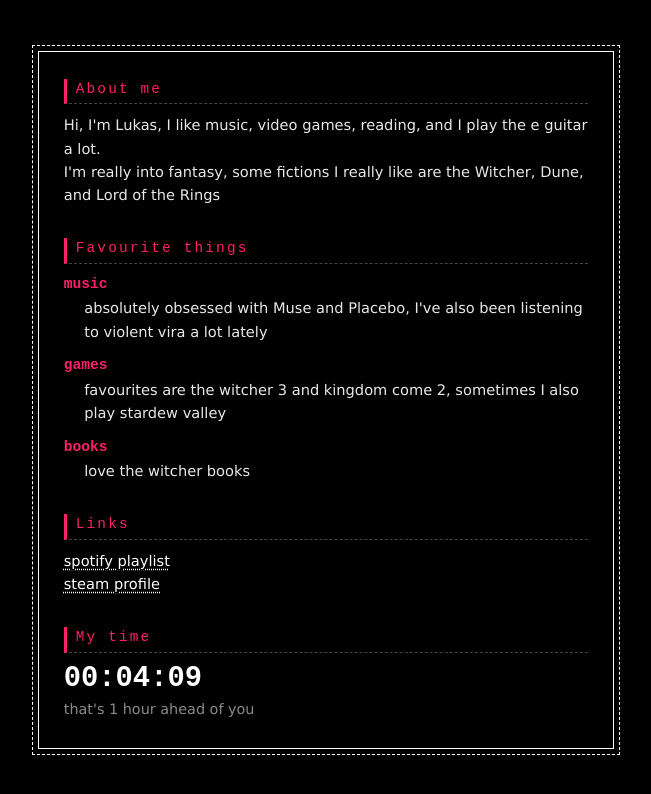
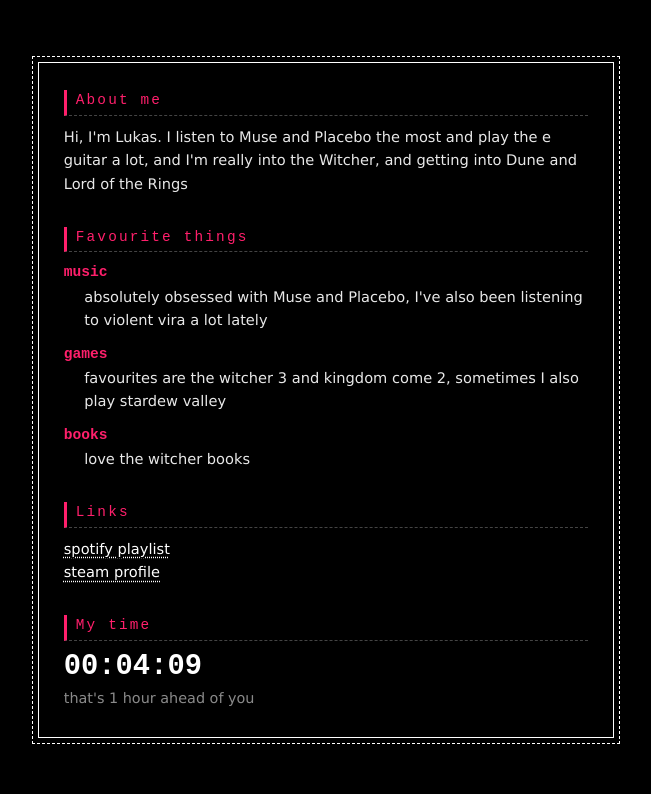
Before and after one commit to lukasvx/lukasvx.github.io, a plain HTML site: page index.html in a window 1280 px wide. Shown: the whole page, without its empty margins (314-965 px from the left). Drawn offline with Linux system fonts and the light colour scheme.

Commit message:
Update index.html

```diff
--- a/index.html
+++ b/index.html
@@ -19,8 +19,7 @@
         <main>
             <section id="about" aria-labelledby="about-title">
                 <h2 id="about-title">about me</h2>
-                <p>Hi, I'm Lukas, I like music, video games, reading, and I play the e guitar a lot.</p>
-<p>I'm really into fantasy, some fictions I really like are the Witcher, Dune, and Lord of the Rings
+                <p>Hi, I'm Lukas. I listen to Muse and Placebo the most and play the e guitar a lot, and I'm really into the Witcher, and getting into Dune and Lord of the Rings</p>
             </section>
 
             <section id="favourites" aria-labelledby="fav-title">
```
